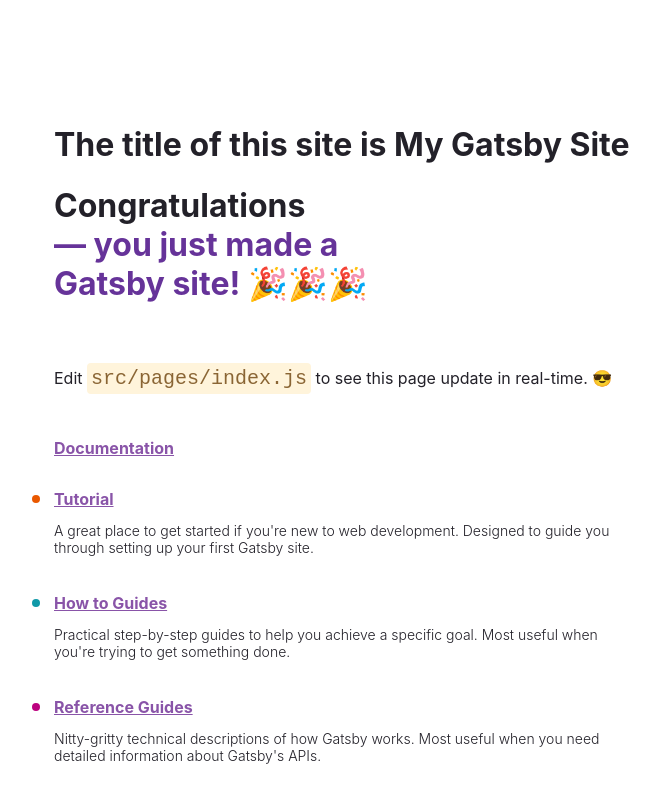
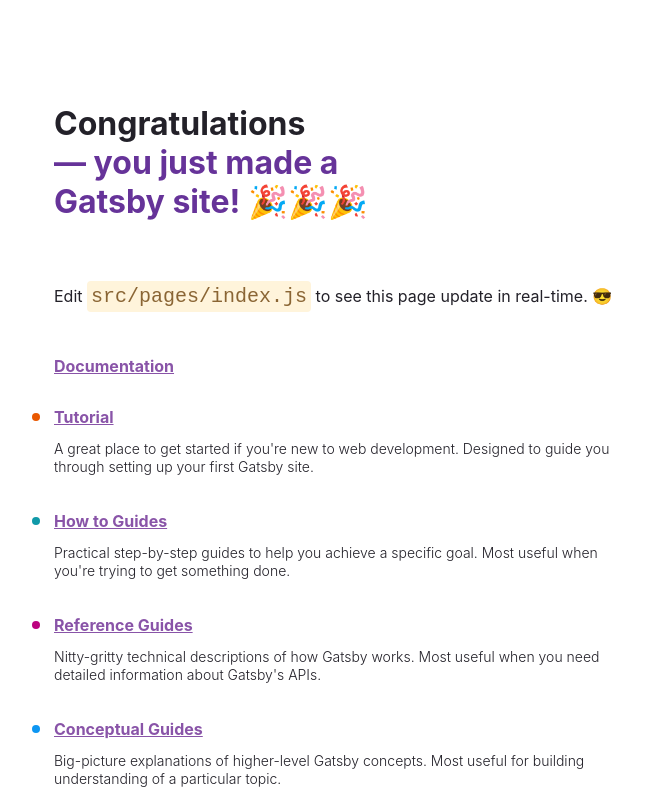
Before and after one commit to pseelinger/gatsby-usestaticquery-bug, a Gatsby site: page / in a window 1280 px wide. Shown: the top 792 px of the page, without its empty margins (50-710 px from the left). Built offline with nearby package versions, Linux system fonts and the light colour scheme; Gatsby itself is replaced by a stand-in of ours.

Commit message:
add static pages

```diff
--- a/src/pages/index.js
+++ b/src/pages/index.js
@@ -1,5 +1,6 @@
 import * as React from "react"
-import {graphql, useStaticQuery} from "gatsby";
+import TestComponent from "../components/test-component";
+import TestComponentWithHook from "../components/test-component-with-hook";
 
 const pageStyles = {
   color: "#232129",
@@ -126,19 +127,8 @@ const links = [
 
 const IndexPage = () => {
 
-  const { site: { siteMetadata: { title } } } =  useStaticQuery(graphql`
-    query MetadataQuery {
-      site {
-        siteMetadata {
-          title
-        }
-      }
-    }
-  `);
-
   return (
     <main style={pageStyles}>
-      <h1>The title of this site is {title}</h1>
       <h1 style={headingStyles}>
         Congratulations
         <br />
--- /dev/null
+++ b/src/pages/static-page-with-hook.js
@@ -0,0 +1,6 @@
+import React from "react";
+import TestComponentWithHook from "../components/test-component-with-hook";
+
+const StaticPageWithHook = () =>  <TestComponentWithHook />
+
+export default StaticPageWithHook;
--- /dev/null
+++ b/src/pages/static-page-without-hook.js
@@ -0,0 +1,6 @@
+import React from "react";
+import TestComponent from "../components/test-component";
+
+const StaticPageWithoutHook = () =>  <TestComponent />;
+
+export default StaticPageWithoutHook;
```
